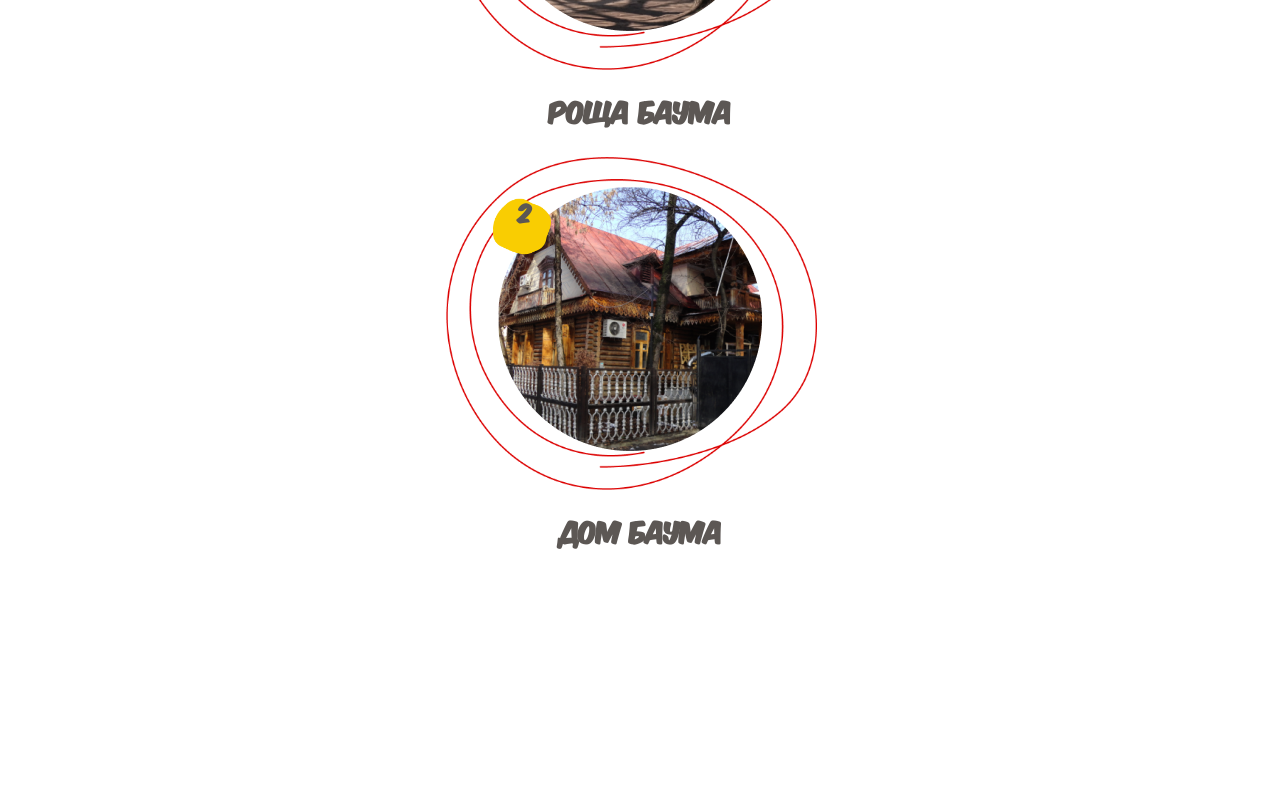
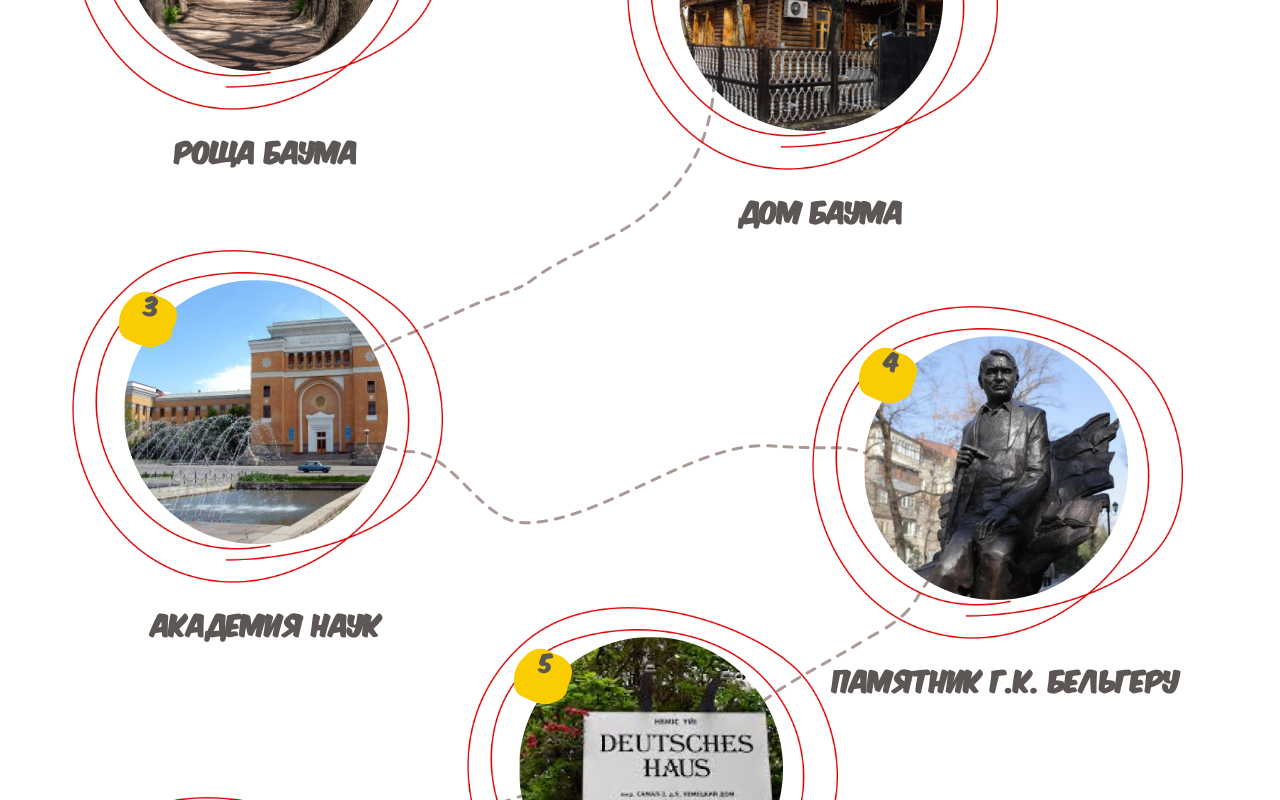
Before and after one commit to krivalex/meine-deutchu-stadt, a Vue app: page / in a window 1280 px wide. Shown: the part 2000-2800 px from the top of the page. Before the commit the page ends 2577 px from the top, so only its background shows below. Built offline with nearby package versions, Linux system fonts and the light colour scheme.

Commit message:
cardsection completed

```diff
--- a/package.json
+++ b/package.json
@@ -14,6 +14,7 @@
     "sass-loader": "^13.3.1",
     "vue": "^3.2.13",
     "vue-router": "^4.2.2",
+    "vue-yandex-maps": "^0.11.15",
     "vuex": "^4.1.0"
   },
   "devDependencies": {
--- a/src/pages/MainPage.vue
+++ b/src/pages/MainPage.vue
@@ -3,6 +3,7 @@
     <header-section></header-section>
     <history-section></history-section>
     <places-section></places-section>
+    <history-section class="joke"></history-section>
   </section>
 </template>
 
@@ -23,5 +24,8 @@ export default {
 
 
 
-<style scoped>
+<style>
+.joke .content .name-image {
+  flex-direction: row-reverse;
+}
 </style>
--- a/src/sections/HistorySection.vue
+++ b/src/sections/HistorySection.vue
@@ -53,7 +53,7 @@ export default {
 }
 </script>
 
-<style scoped>
+<style>
 .content {
   min-width: calc(1216/1920 * 100%);
   display: flex;
--- a/src/sections/PlacesSection.vue
+++ b/src/sections/PlacesSection.vue
@@ -4,7 +4,10 @@
       Увлекательный маршрут по городу
     </h1>
     <div class="cards">
-      <CardItem v-for="card in cards" :key="card.id" :card="card" />
+      <img class="backfround-lines" :style="{ clipPath: 'inset(0 0 ' + line_height + ' 0)' }"
+        src="@/assets/full-vector.png" alt="background-lines" />
+      <CardItem v-for="(card, index) in cards" class="card-item"
+        :style="[{ left: card_position[index].x, top: card_position[index].y, }]" :key="card.id" :card="card" />
     </div>
   </section>
 </template>
@@ -17,11 +20,69 @@ export default {
   components: {
     CardItem
   },
+  setup() {
+    return {
+      card_position: [
+        {
+          height: '0px',
+          x: '26px',
+          y: '0px',
+        },
+        {
+          height: '139px',
+          x: '581px',
+          y: '60px',
+        },
+        {
+          height: '552px',
+          x: '26px',
+          y: '473px',
+        },
+        {
+          height: '696px',
+          x: '766px',
+          y: '529px',
+        },
+        {
+          height: '909px',
+          x: '421px',
+          y: '830px',
+        },
+        {
+          height: '1113px',
+          x: '0px',
+          y: '1020px',
+        },
+        {
+          height: '1402px',
+          x: '800px',
+          y: '1243px',
+        },
+        {
+          height: '1675px',
+          x: '156px',
+          y: '1560px',
+        },
+        {
+          height: '1762px',
+          x: '639px',
+          y: '1680px',
+        }
+
+      ]
+    }
+  },
   computed: {
     cards() {
       return this.$store.state.cards;
+    },
+    line_height() {
+      const lastElement = this.$store.state.cards.length - 1;
+      const number = 1762 - Number(this.card_position[lastElement].height.slice(0, -2))
+      const result = number + 'px';
+      return result;
     }
-  }
+  },
 }
 </script>
 
@@ -34,10 +95,11 @@ export default {
   align-items: center;
   margin-top: 160px;
   flex-direction: column;
+  ;
 }
 
 .label {
-  min-width: calc(1216/1920 * 100%);
+  min-width: 100vw;
   display: flex;
   justify-content: center;
   margin: 0 auto;
@@ -47,4 +109,28 @@ export default {
   color: #5C5754;
   font-size: 22px;
 }
+
+.backfround-lines {
+  min-height: 1762px;
+  min-width: 791px;
+  position: absolute;
+  top: 86px;
+  left: 172px;
+  z-index: -1;
+}
+
+.cards {
+  position: relative;
+  display: flex;
+  justify-content: center;
+  align-items: center;
+  width: 1188px;
+  margin: 0 auto;
+  height: 2100px;
+  margin-top: 40px;
+}
+
+.card-item {
+  position: absolute;
+}
 </style>
--- a/src/store.js
+++ b/src/store.js
@@ -15,6 +15,48 @@ const store = createStore({
         title: 'Дом баума',
         image: require('@/assets/cards/2.png'),
       },
+      {
+        id: 3,
+        number: 3,
+        title: 'Академия Наук',
+        image: require('@/assets/cards/3.png'),
+      },
+      {
+        id: 4,
+        number: 4,
+        title: 'Памятник Г.К. Бельгеру',
+        image: require('@/assets/cards/4.png'),
+      },
+      {
+        id: 5,
+        number: 5,
+        title: 'Немецкий дом',
+        image: require('@/assets/cards/5.png'),
+      },
+      {
+        id: 6,
+        number: 6,
+        title: 'Памятник А.С. Пушкину',
+        image: require('@/assets/cards/6.png'),
+      },
+      {
+        id: 7,
+        number: 7,
+        title: 'Памятник А.С. Пушкину',
+        image: require('@/assets/cards/7.png'),
+      },
+      {
+        id: 8,
+        number: 8,
+        title: 'Памятник А.С. Пушкину',
+        image: require('@/assets/cards/8.png'),
+      },
+      {
+        id: 9,
+        number: 9,
+        title: 'Памятник А.С. Пушкину',
+        image: require('@/assets/cards/9.png'),
+      },
     ],
   },
   mutations: {
```
Also changed, not shown: src/assets/full-vector.png (added), src/sections/YandexSection.vue (added), 1 other file (tests, documents, lock files or other folders).
